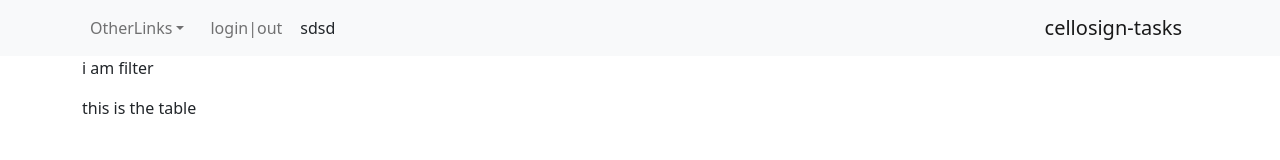
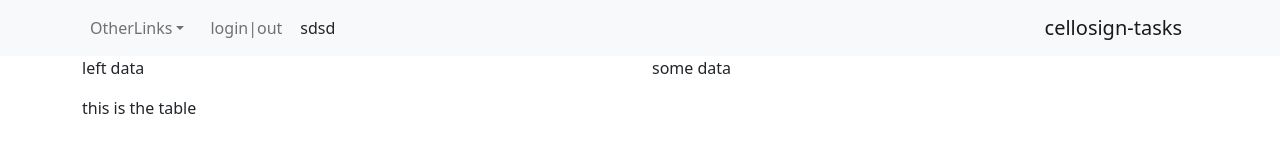
Before and after one commit to Anton6896/tasks-app-recreate, a React (Create React App) app: page / in a window 1280 px wide. Shown: the top 160 px of the page. Built offline with nearby package versions, Linux system fonts and the light colour scheme.

Commit message:
working on basic style

```diff
--- a/src/components/FilterComponent.jsx
+++ b/src/components/FilterComponent.jsx
@@ -1,10 +1,18 @@
-
+import {Row, Col} from "react-bootstrap";
 
 const FilterComponent = () => {
+    // todo move data to right side
     return (
-        <main>
-            <p> i am filter  </p>
-        </main>
+        <filter>
+            <Row>
+                <Col>
+                    <p>left data </p>
+                </Col>
+                <Col className={""}>
+                    <p className={""}>some data</p>
+                </Col>
+            </Row>
+        </filter>
     );
 }
 
```
